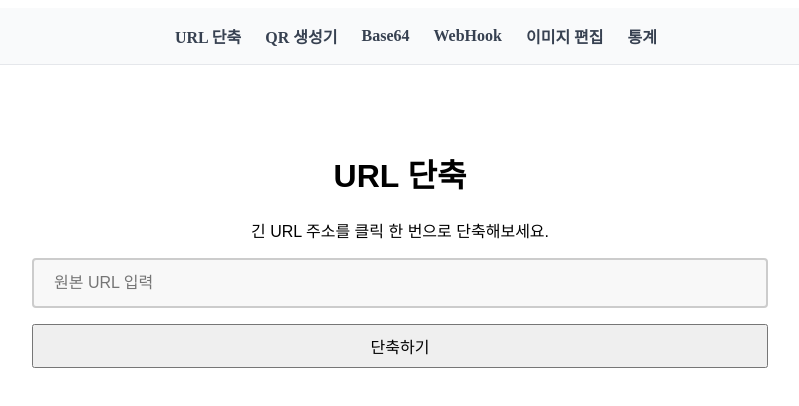
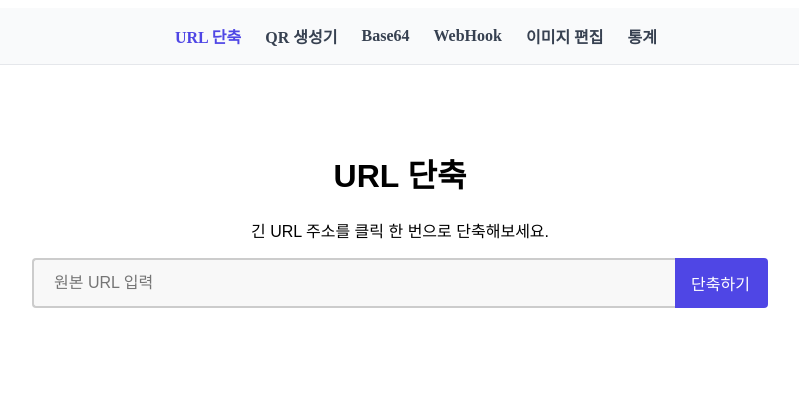
Before and after one commit to MaiBoii/webutilhub, a Vue app in the folder frontend/: page / in a window 1280 px wide. Shown: the top 406 px of the page, without its empty margins (240-1039 px from the left). Built offline with nearby package versions, Linux system fonts and the light colour scheme; a web font is replaced by a local one.

Commit message:
fix: ShortenURL 디자인 수정

```diff
--- a/frontend/src/components/Base64Tool.vue
+++ b/frontend/src/components/Base64Tool.vue
@@ -58,33 +58,45 @@ main {
 
 .radio-btn {
   position: relative;
-  display: block;
-  max-width: 150px;
+  display: flex;
+  align-items: center;
+  gap: 0.5rem;
+  max-width: 200px;
   height: 40px;
-  margin: 1rem auto;
+  margin: 1rem;
   padding: 0 1rem;
   text-transform: uppercase;
   border: 1px solid #66ccff;
   color: #66ccff;
   cursor: pointer;
   line-height: 40px;
-  text-align: center;
   user-select: none;
   transition: background-color 0.3s ease;
+  border-radius: 6px;
 }
 
 .radio-btn input[type="radio"] {
   display: none;
 }
 
-.radio-btn.active {
+.radio-btn .checkmark {
+  width: 18px;
+  height: 18px;
+  border-radius: 50%;
+  border: 2px solid #66ccff;
+  display: inline-block;
+  position: relative;
+}
+
+.radio-btn.active .checkmark {
   background-color: #4f46e5;
-  color: white;
   border-color: #4f46e5;
 }
 
-.radio-btn i {
-  margin-right: 0.5rem;
+.radio-btn.active {
+  background-color: #e0e7ff;
+  color: #4f46e5;
+  border-color: #4f46e5;
 }
 
 textarea {
@@ -99,18 +111,12 @@ textarea {
 .mode-switch {
   display: flex;
   justify-content: center;
-  gap: 1rem;
+  gap: 0.25 rem;
   margin-bottom: 1rem;
 }
 
 .mode-switch label {
   cursor: pointer;
-}
-
-.mode-switch .btn-1.active {
-  background-color: #4f46e5;
-  color: white;
-  border-color: #4f46e5;
 }
 
 .mode-switch button {
@@ -120,11 +126,6 @@ textarea {
   border: none;
   border-radius: 5px;
   cursor: pointer;
-}
-
-.mode-switch button.active {
-  background-color: #4f46e5;
-  color: white;
 }
 
 .button-group {
@@ -184,8 +185,6 @@ button {
   transform: translateX(0);
 }
 
-
-
 .frame {
   width: 90%;
   margin: 40px auto;
--- a/frontend/src/components/Navbar.vue
+++ b/frontend/src/components/Navbar.vue
@@ -58,6 +58,10 @@
   width: 32px;
 }
 
+.nav-link.router-link-active {
+  color: #4f46e5;
+}
+
 .site-name {
   font-weight: bold;
   font-size: 28px;
--- a/frontend/src/components/ShortenForm.vue
+++ b/frontend/src/components/ShortenForm.vue
@@ -2,13 +2,18 @@
   <main>
     <h1>URL 단축</h1>
     <p>긴 URL 주소를 클릭 한 번으로 단축해보세요.</p>
+
+    <div id="formurl">
       <form @submit.prevent="shorten">
+        <div class="form-row">
           <input v-model="originalUrl" type="url" placeholder="원본 URL 입력" required />
           <button type="submit">단축하기</button>
+        </div>
         <p v-if="shortUrl">
           ✅ 단축 URL: <a :href="shortUrl" target="_blank">{{ shortUrl }}</a>
         </p>
       </form>
+    </div>
   </main>
   </template>
 
@@ -64,4 +69,38 @@
   resize: none;
 }
 
+.form-row {
+  display: flex;
+  width: 100%;
+}
+
+.form-row input {
+  flex: 1;
+  height: 50px;
+  padding: 12px 20px;
+  font-size: 16px;
+  border: 2px solid #ccc;
+  border-right: none;
+  border-radius: 4px 0 0 4px;
+  background-color: #f8f8f8;
+  box-sizing: border-box;
+}
+
+.form-row button {
+  height: 50px;
+  padding: 0 1rem;
+  font-size: 16px;
+  cursor: pointer;
+  color: white;
+  border: 2px solid #4f46e5;
+  border-left: none;
+  background-color: #4f46e5;
+  border-radius: 0 4px 4px 0;
+  transition: background-color 0.2s;
+}
+
+.form-row button:hover {
+  background-color: #4338ca; /* hover 시 더 진한 파랑 */
+}
+
   </style>
```
Lines whose indentation alone changed are shown as unchanged.
